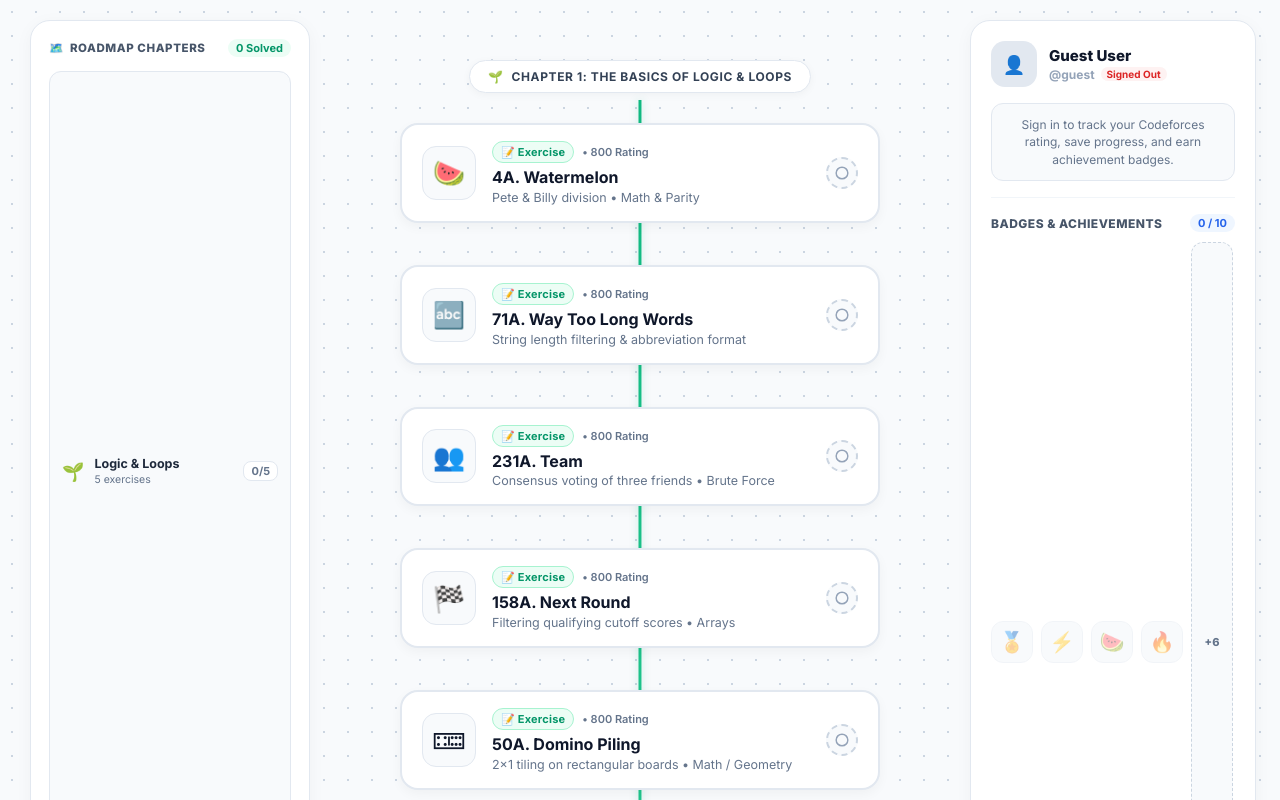
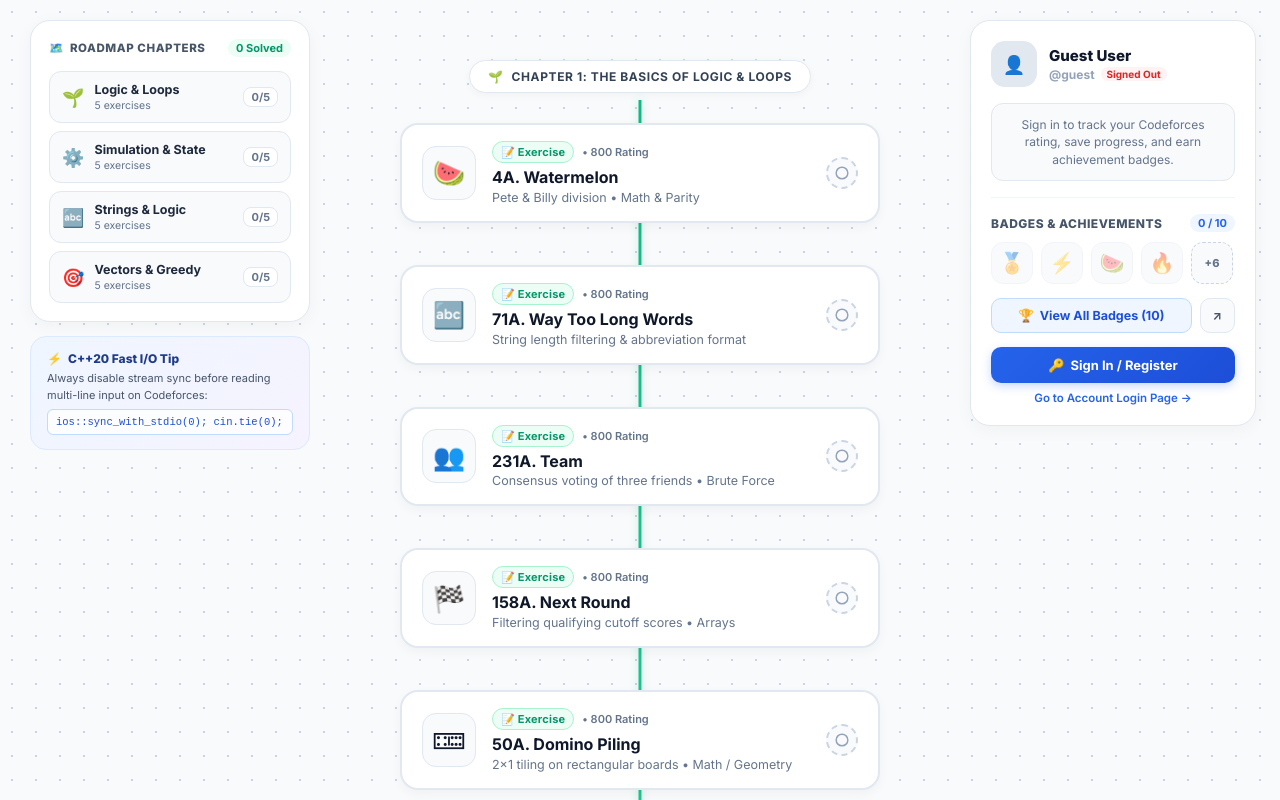
Before and after one commit to niimme/CodeForces, a Next.js app: page / in a window 1280 px wide. Shown: the top 800 px of the page. Built offline with nearby package versions, Linux system fonts and the light colour scheme.

Commit message:
fix: restore standard button sizing by decoupling button from html min-height

```diff
--- a/src/app/globals.css
+++ b/src/app/globals.css
@@ -57,13 +57,18 @@
   padding: 0;
 }
 
-html, body, button, input, select {
+html, body {
   font-family: var(--font-sans);
   color: var(--text-main);
   background-color: #f8fafc;
   min-height: 100vh;
   scroll-behavior: smooth;
   -webkit-font-smoothing: antialiased;
+}
+
+button, input, select, textarea {
+  font-family: var(--font-sans);
+  color: inherit;
 }
 
 /* Learning Path Grid Background */
```
